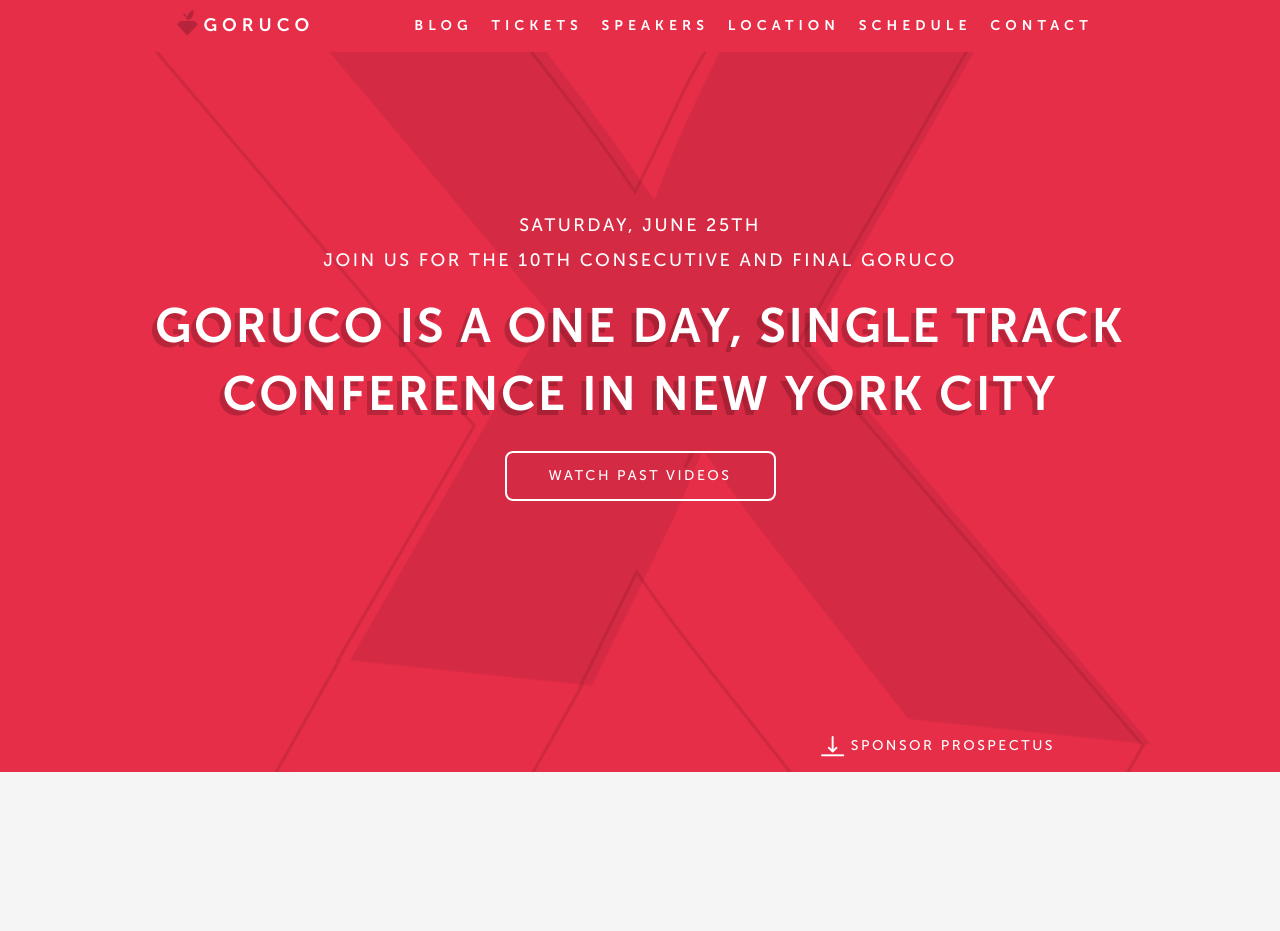
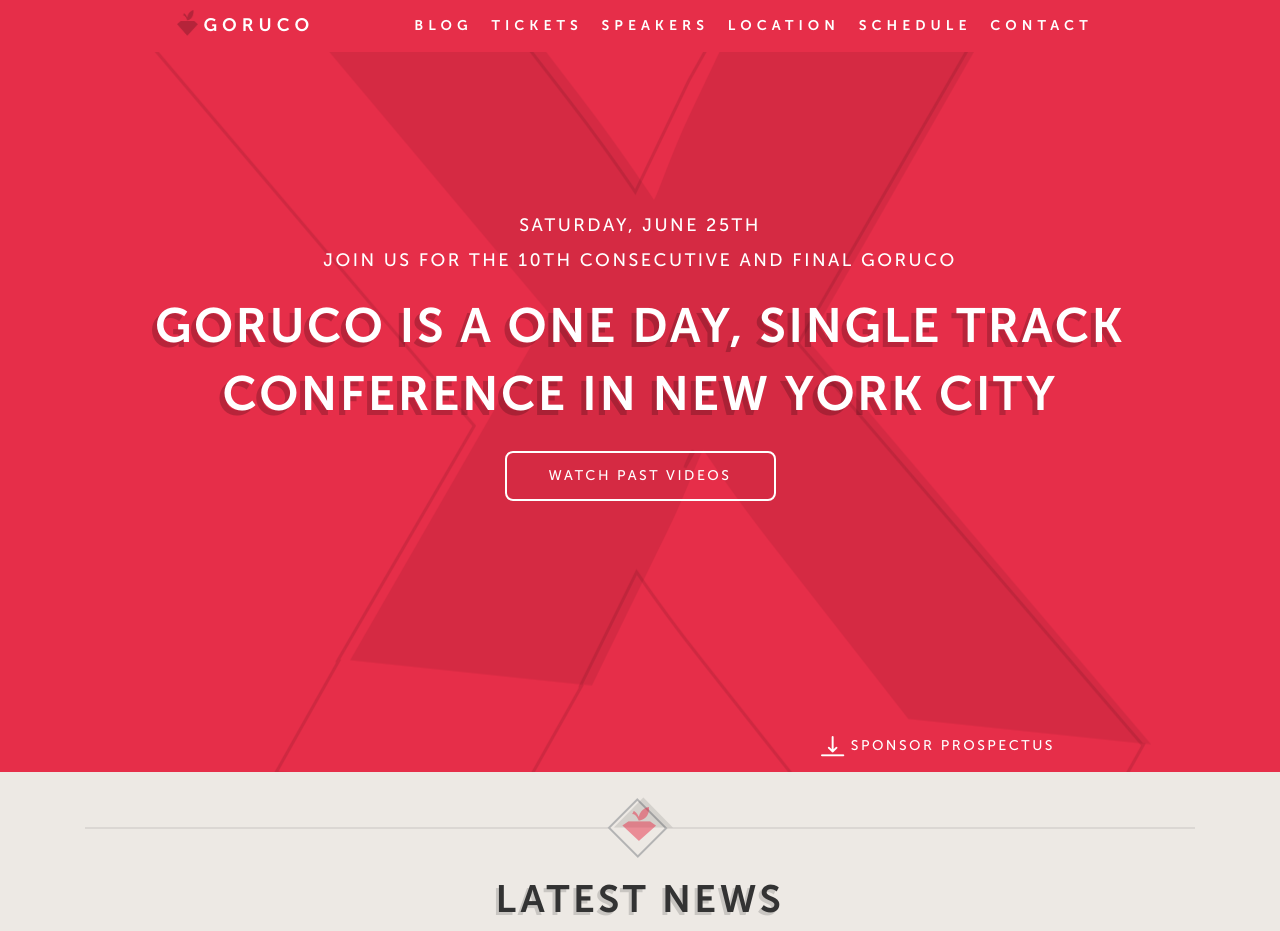
Before and after one commit to goruco/goruco2016, a Jekyll site: the page built from index.html, in a window 1280 px wide. Built offline with Jekyll 4.4.1, drawn with Linux system fonts in a browser that asks for light colours; before the commit the page ends 900 px from its top, so only the background shows below that.

Commit message:
Add latest news section

```diff
--- a/_sass/_colors.scss
+++ b/_sass/_colors.scss
@@ -1,3 +1,3 @@
 $red: #E62E49;
 $brown: #333333;
-$gray: #f5f5f5;
+$gray: #ede9e4;
--- a/_sass/_header.scss
+++ b/_sass/_index.scss
@@ -103,3 +103,32 @@
     }
   }
 }
+
+.news {
+  .divider {
+    margin-top: 55px;
+    margin-bottom: 50px;
+
+    hr {
+      border-top: 2px solid #DBD7D3;
+    }
+
+    img {
+      position: absolute;
+      top: 25px;
+      left: 0;
+      right: 0;
+      margin-left: auto;
+      margin-right: auto;
+    }
+  }
+
+  h2 {
+    font-size: 38px;
+    font-weight: 900;
+    text-shadow: -3px 3px 0px rgba(0,0,0,0.15);
+    letter-spacing: 3.49px;
+    text-align: center;
+    text-transform: uppercase;
+  }
+}
--- a/css/main.scss
+++ b/css/main.scss
@@ -22,5 +22,5 @@ h1, h2, h3, h4, h5, h6 {
   font-weight: 700;
 }
 
-@import 'header';
+@import 'index';
 @import 'post';
--- a/index.html
+++ b/index.html
@@ -23,3 +23,16 @@ layout: default
     </a>
   </div>
 </div>
+
+<div class='container'>
+  <div class='col-xs-12'>
+    <div class='news'>
+      <div class='divider'>
+        <hr />
+        <img src='/assets/images/ruby-hr.png' />
+      </div>
+
+      <h2>Latest News</h2>
+    </div>
+  </div>
+</div>
```
Also changed, not shown: assets/images/ruby-hr.png (added), 1 other file.
